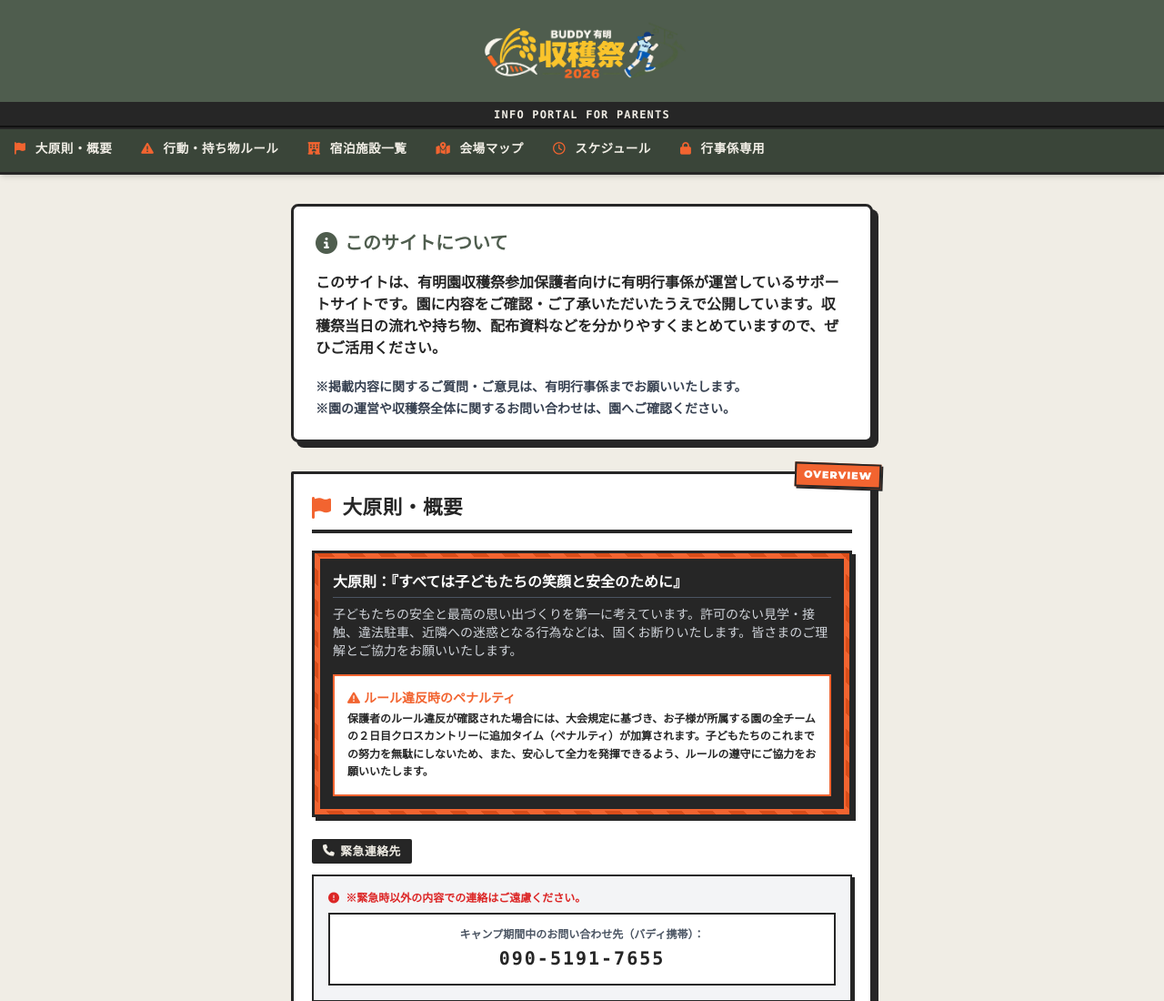
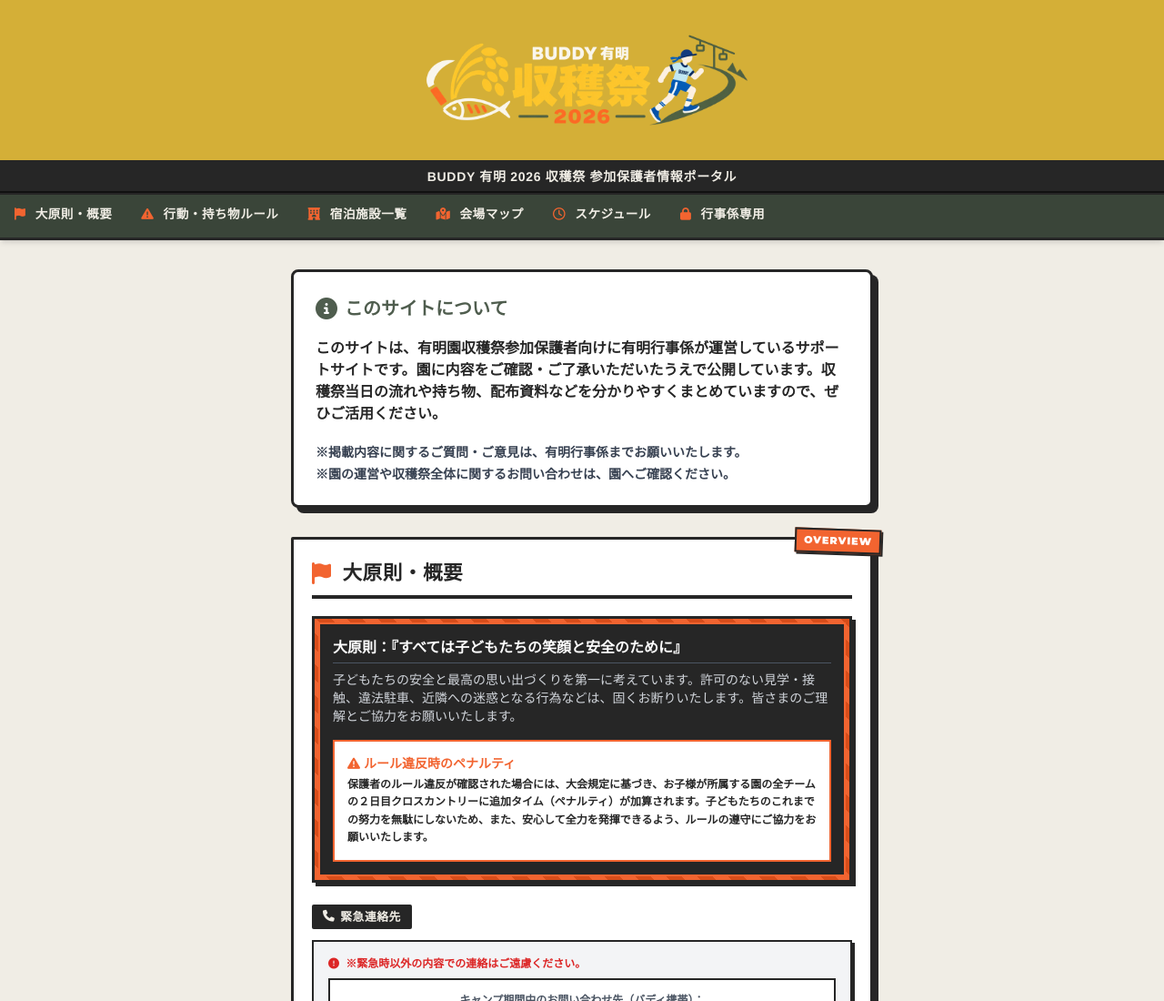
Before and after one commit to buddyAriakeGyoji2026/harvestfestival, a plain HTML site: page index.html in a window 1280 px wide. Shown: the top 1100 px of the page at 91% size. Drawn offline with nearby package versions, Linux system fonts and the light colour scheme.

Commit message:
Update index.html

```diff
--- a/index.html
+++ b/index.html
@@ -3,7 +3,7 @@
 <head>
 <meta charset="UTF-8">
 <meta name="viewport" content="width=device-width, initial-scale=1.0">
-<title>BUDDY 有明 2026 収穫祭 | 参加保護者情報ポータルサイト</title>
+<title>BUDDY 有明 2026 収穫祭 参加保護者情報ポータル</title>
 <script src="https://cdn.tailwindcss.com"></script>
 <!-- FontAwesome -->
 <link rel="stylesheet" href="https://cdnjs.cloudflare.com/ajax/libs/font-awesome/6.4.0/css/all.min.css">
@@ -197,18 +197,17 @@
     transform: translate(2px, 2px);
     box-shadow: 2px 2px 0px #262626;
   }
-
 </style>
 </head>
 <body class="pb-10">
 
 <!-- Header & Main Navigation -->
-<header class="bg-primary text-white shadow-md sticky top-0 z-50">
-  <div class="p-2 md:p-4 flex items-center justify-center border-b-2 border-[#262626]">
-    <img src="ariake/img/buddy_hf_logo.png" alt="BUDDY 有明 2026 収穫祭" class="h-16 md:h-20 object-contain">
+<header class="bg-[#D4AF37] text-white shadow-md sticky top-0 z-50">
+  <div class="p-3 md:p-6 flex items-center justify-center border-b-2 border-[#262626]">
+    <img src="ariake/img/buddy_hf_logo.png" alt="BUDDY 有明 2026 収穫祭" class="h-24 md:h-32 object-contain">
   </div>
-  <div class="bg-[#262626] text-[#F0EDE5] text-center py-1 text-[0.65rem] md:text-xs font-black tracking-widest font-mono border-b-2 border-[#111]">
-    INFO PORTAL FOR PARENTS
+  <div class="bg-[#262626] text-[#F0EDE5] text-center py-1.5 text-xs md:text-sm font-black tracking-wider border-b-2 border-[#111]">
+    BUDDY 有明 2026 収穫祭 参加保護者情報ポータル
   </div>
 
   <!-- Navigation Bar (Summer Camp Style) -->
```
